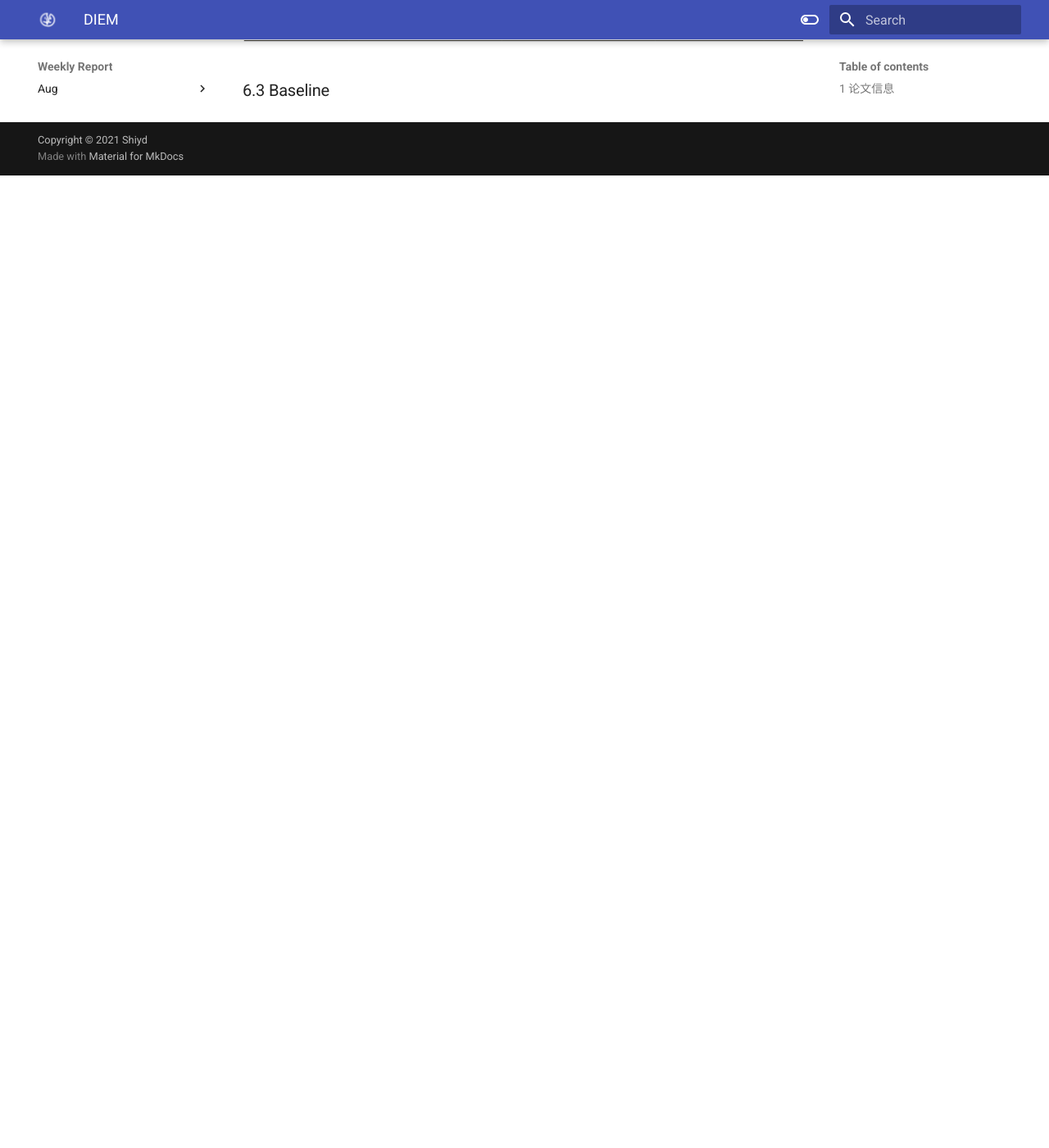
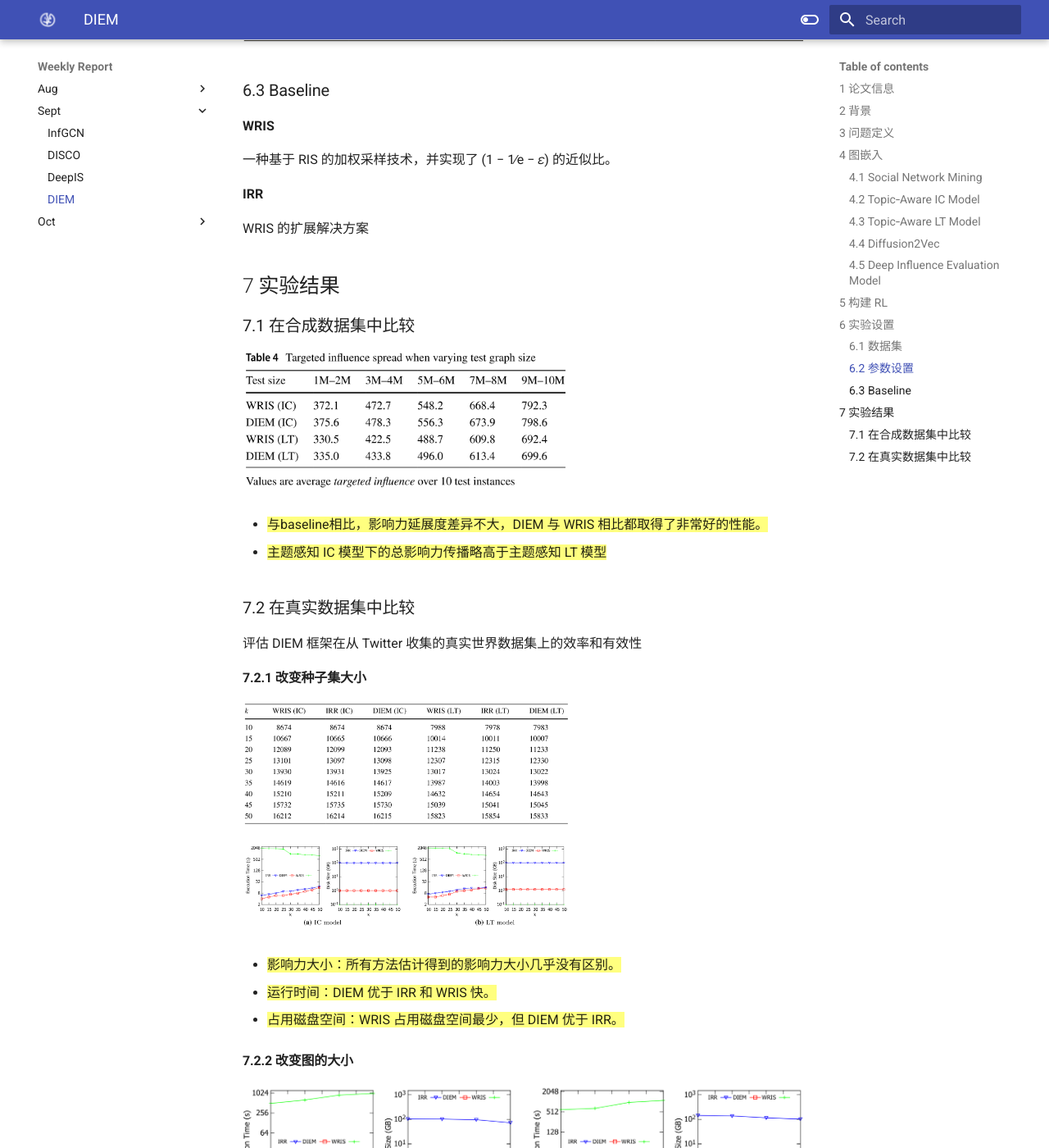
Before and after one commit to Shi-D/Blog, an MkDocs documentation site: the page built from docs/weekly-report/sept/DIEM.md, in a window 1280 px wide and 1400 px high, scrolled down 3829 px. Shown: the whole window at 82% size. Built offline with MkDocs 1.6.1 and Material for MkDocs 9.7.7, drawn with Linux system fonts in a browser that asks for light colours; before the commit the page ends 4043 px from its top, so only the background shows below that; some of the changed text lies outside the part shown.

Commit message:
feat: DIEM

```diff
--- a/docs/weekly-report/sept/DIEM.md
+++ b/docs/weekly-report/sept/DIEM.md
@@ -126,3 +126,53 @@ policy 即为最大化 $\widehat{Q}$，也即，$\pi(v|S,𝜏)∶=argmax_{v \in
 ![](DIEM-4.png)
 
 ### 6.3 Baseline
+
+**WRIS**
+
+一种基于 RIS 的加权采样技术，并实现了 (1 − 1∕e − 𝜀) 的近似比。
+
+**IRR**
+
+WRIS 的扩展解决方案
+
+## 7 实验结果
+
+### 7.1 在合成数据集中比较
+
+![](DIEM-5.png){width=400}
+
+* ==与baseline相比，影响力延展度差异不大，DIEM 与 WRIS 相比都取得了非常好的性能。==
+
+* ==主题感知 IC 模型下的总影响力传播略高于主题感知 LT 模型==
+
+### 7.2 在真实数据集中比较
+
+评估 DIEM 框架在从 Twitter 收集的真实世界数据集上的效率和有效性
+
+#### 7.2.1 改变种子集大小
+
+![](DIEM-6.png){width=400}
+
+![](DIEM-7.png){width=400}
+
+* ==影响力大小：所有方法估计得到的影响力大小几乎没有区别。==
+
+* ==运行时间：DIEM 优于 IRR 和 WRIS 快。==
+
+* ==占用磁盘空间：WRIS 占用磁盘空间最少，但 DIEM 优于 IRR。==
+
+#### 7.2.2 改变图的大小
+
+![](DIEM-8.png)
+
+* ==在运行时间上，DIEM 和 IRR 在所有情况下都明显优于 WRIS。==
+
+* ==DIEM 仍然比 IRR 占用更少的磁盘空间。==
+
+* ==随着图规模的增长，需要为 IRR 指数构建更多的 RR 集，而 DIEM 只需要在神经网络中维护更多的参数。 它表明 DIEM 在不影响其性能优势的情况下对更大的图更有效。==
+
+#### 7.2.3 改变主题数量
+
+![](DIEM-8.png)
+
+* ==在运行时间上，DIEM 比 IRR 略快，但在磁盘占用上，DIEM 有明显优势。==
```
Also changed, not shown: docs/weekly-report/sept/DIEM-5.png (added), docs/weekly-report/sept/DIEM-6.png (added), docs/weekly-report/sept/DIEM-7.png (added), docs/weekly-report/sept/DIEM-8.png (added), docs/weekly-report/sept/DIEM-9.png (added).
